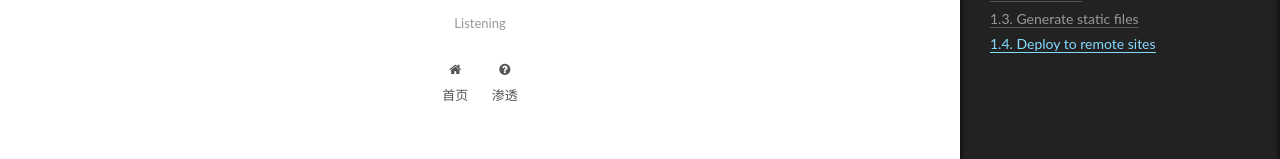
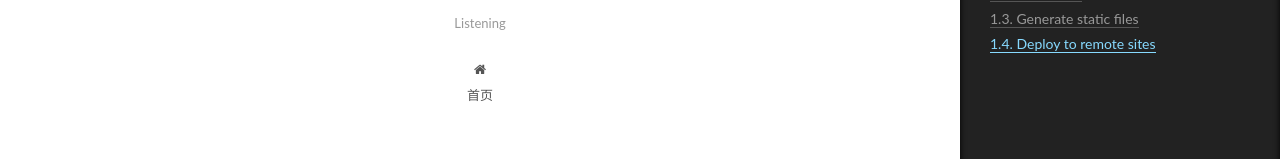
Before and after one commit to scripyboy/scripyboy.github.io, a plain HTML site: page 2018/10/16/hello-world/index.html in a window 1280 px wide. Shown: the part 139-298 px from the top of the page. Drawn offline with Linux system fonts and the light colour scheme.

Commit message:
Site updated: 2018-10-26 15:24:23

```diff
--- a/2018/10/16/hello-world/index.html
+++ b/2018/10/16/hello-world/index.html
@@ -186,16 +186,6 @@
               <i class="menu-item-icon fa fa-fw fa-home"></i> <br />
 
             首页
-          </a>
-        </li>
-
-
-        <li class="menu-item menu-item-pentesting">
-          <a href="/pentesting/" rel="section">
-
-              <i class="menu-item-icon fa fa-fw fa-question-circle"></i> <br />
-
-            渗透
           </a>
         </li>
 
```
Also changed, not shown: 2018/10/16/windows-渗透/index.html (+0 -10 lines), 2018/10/18/mysql-通过日志GetShell/index.html (+0 -10 lines), archives/2018/10/index.html (+0 -10 lines), archives/2018/index.html (+0 -10 lines), archives/index.html (+0 -10 lines), index.html (+0 -10 lines).
